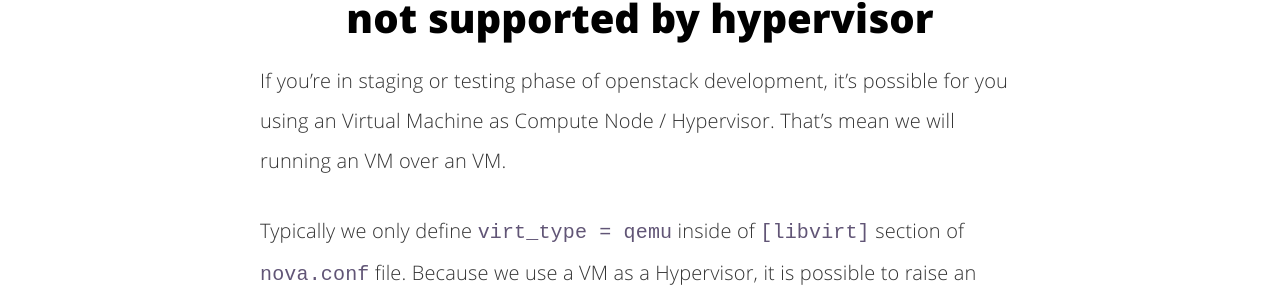
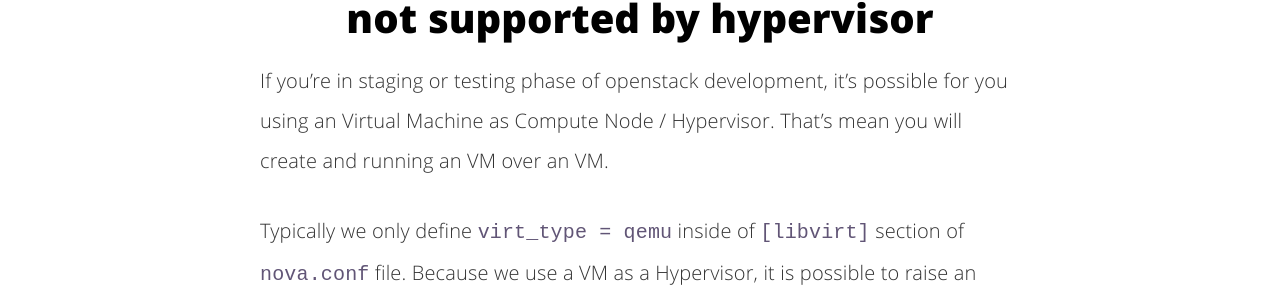
Before and after one commit to adhioutlined/adhioutlined.github.io, a Jekyll site: the page built from _posts/2016-12-19-libvirtError-CPU-specification-not-supported-by-hypervisor.md, in a window 1280 px wide. Shown: the part 179-481 px from the top of the page. Built offline with Jekyll 4.4.1, drawn with Linux system fonts in a browser that asks for light colours; comment, search, counter and statistics services are not loaded.

Commit message:
edit post libvirt error

````diff
--- a/_posts/2016-12-19-libvirtError-CPU-specification-not-supported-by-hypervisor.md
+++ b/_posts/2016-12-19-libvirtError-CPU-specification-not-supported-by-hypervisor.md
@@ -13,7 +13,7 @@ categories:
 serie: openstack
 ---
 
-If you're in staging or testing phase of openstack development, it's possible for you using an Virtual Machine as Compute Node / Hypervisor. That's mean we will running an VM over an VM.
+If you're in staging or testing phase of openstack development, it's possible for you using an Virtual Machine as Compute Node / Hypervisor. That's mean you will create and running an VM over an VM.
 
 Typically we only define ```virt_type = qemu``` inside of ```[libvirt]``` section of ```nova.conf``` file. Because we use a VM as a Hypervisor, it is possible to raise an error like this :
 
````
